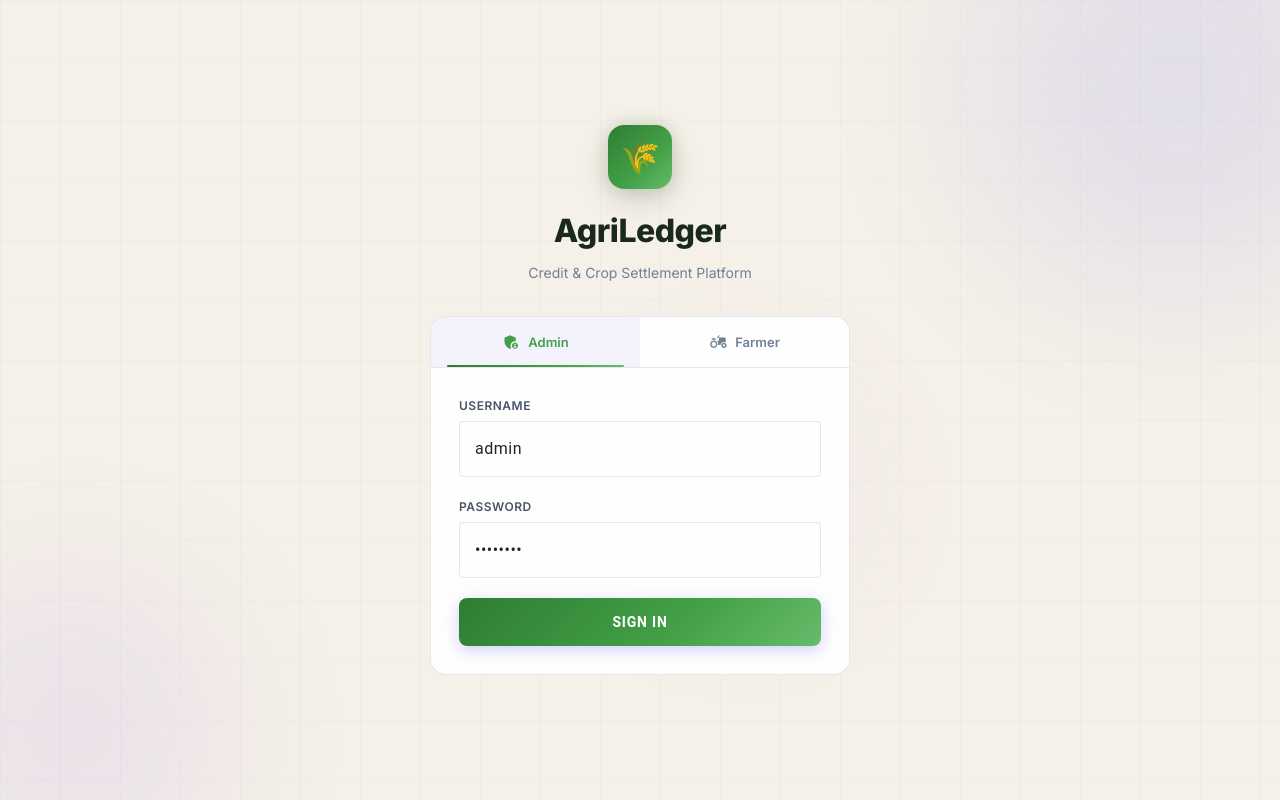
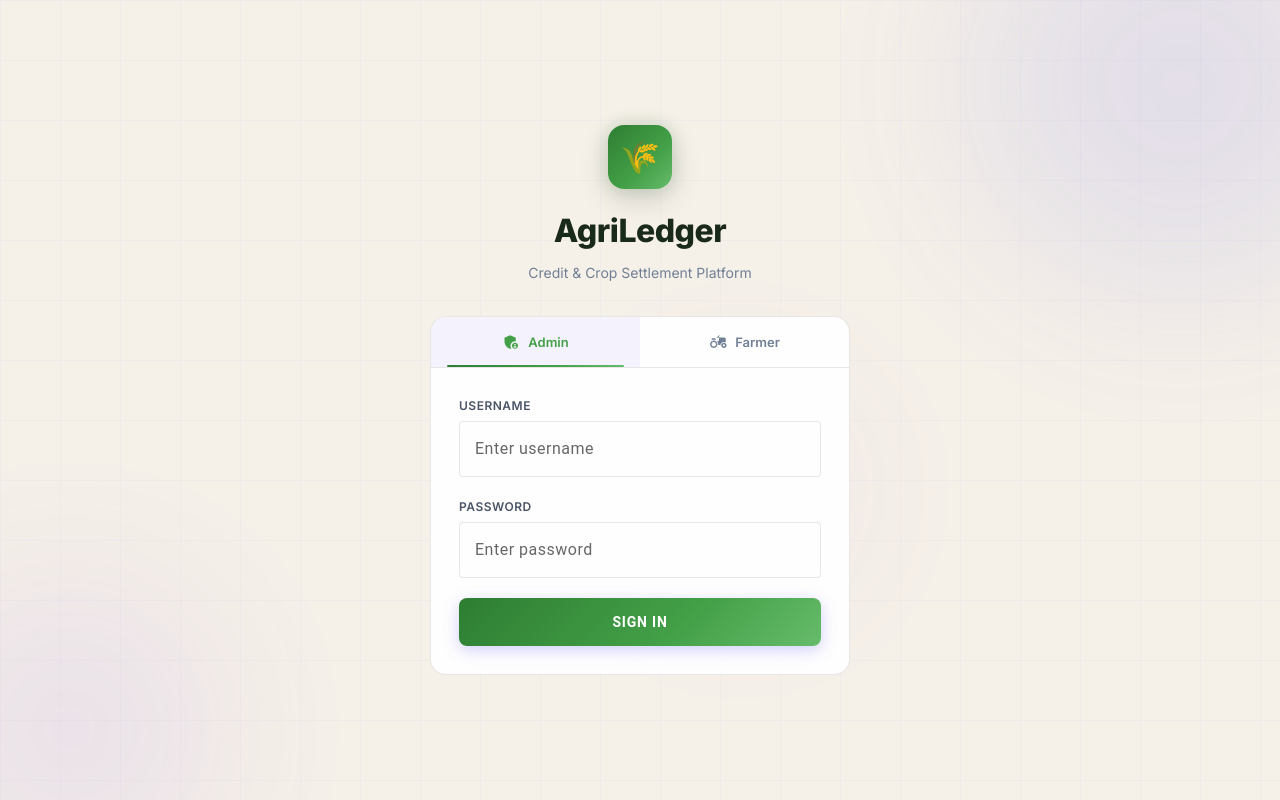
Before and after one commit to Sudheer2494467/AgriCredit, an Angular app in the folder frontend/: page /login in a window 1280 px wide. Built offline with nearby package versions, Linux system fonts and the light colour scheme.

Commit message:
fix: remove hardcoded admin credentials from login form

```diff
--- a/frontend/src/app/features/login.component.ts
+++ b/frontend/src/app/features/login.component.ts
@@ -68,7 +68,7 @@ import { AuthService } from "../core/auth.service";
                 <input
                   matInput
                   formControlName="username"
-                  autocomplete="off"
+                  autocomplete="username"
                   placeholder="Enter username"
                 />
               </mat-form-field>
@@ -81,7 +81,7 @@ import { AuthService } from "../core/auth.service";
                   matInput
                   type="password"
                   formControlName="password"
-                  autocomplete="off"
+                  autocomplete="current-password"
                   placeholder="Enter password"
                 />
               </mat-form-field>
@@ -393,8 +393,8 @@ import { AuthService } from "../core/auth.service";
 export class LoginComponent {
   roleControl = this.fb.control("ADMIN");
   form = this.fb.group({
-    username: ["admin", Validators.required],
-    password: ["admin123", Validators.required],
+    username: ["", Validators.required],
+    password: ["", Validators.required],
   });
   loading = false;
   error = "";
```
